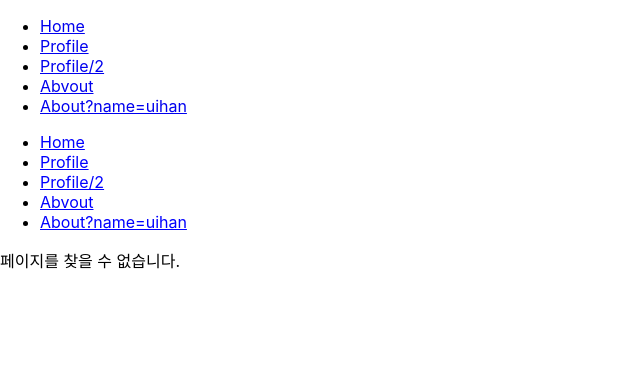
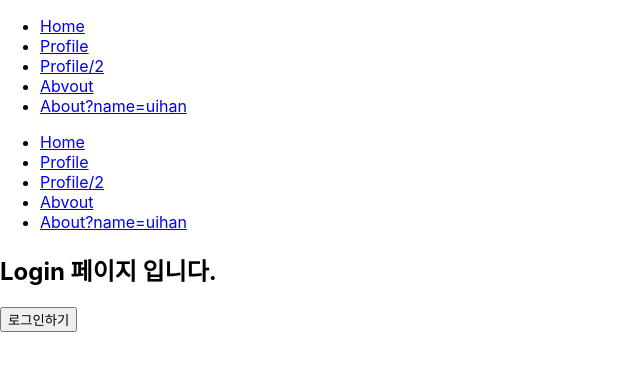
Before and after one commit to l0u0h0/react, a React (Create React App) app in the folder react-router-example/: page /Login in a window 1280 px wide. Shown: the top 370 px of the page, without its empty margins (0-640 px from the left). Built offline with nearby package versions, Linux system fonts and the light colour scheme.

Commit message:
JS Routing

```diff
--- a/react-router-example/src/App.js
+++ b/react-router-example/src/App.js
@@ -5,6 +5,7 @@ import About from "./pages/About";
 import NotFound from "./pages/NotFound";
 import Links from "./component/Links";
 import NavLinks from "./component/NavLink";
+import Login from "./pages/Login";
 
 function App() {
   return (
@@ -12,6 +13,7 @@ function App() {
       <Links />
       <NavLinks />
       <Routes>
+        <Route path="/Login" element={<Login />} />
         <Route path="/" element={<Home />} />
         <Route path="Profile/" element={<Profile />}>
           <Route path=":id" element={<Profile />} />
--- /dev/null
+++ b/react-router-example/src/component/LoginButton.jsx
@@ -0,0 +1,11 @@
+import { useNavigate } from "react-router-dom";
+
+export default function LoginButton() {
+  let navigate = useNavigate();
+  function login() {
+    setTimeout(() => {
+      navigate("/");
+    }, 1000);
+  }
+  return <button onClick={login}>로그인하기</button>;
+}
--- /dev/null
+++ b/react-router-example/src/pages/Login.jsx
@@ -0,0 +1,10 @@
+import LoginButton from "../component/LoginButton";
+
+export default function Login() {
+  return (
+    <div>
+      <h2>Login 페이지 입니다.</h2>
+      <LoginButton />
+    </div>
+  );
+}
```
Also changed, not shown: 1 other file (tests, documents, lock files or other folders).
